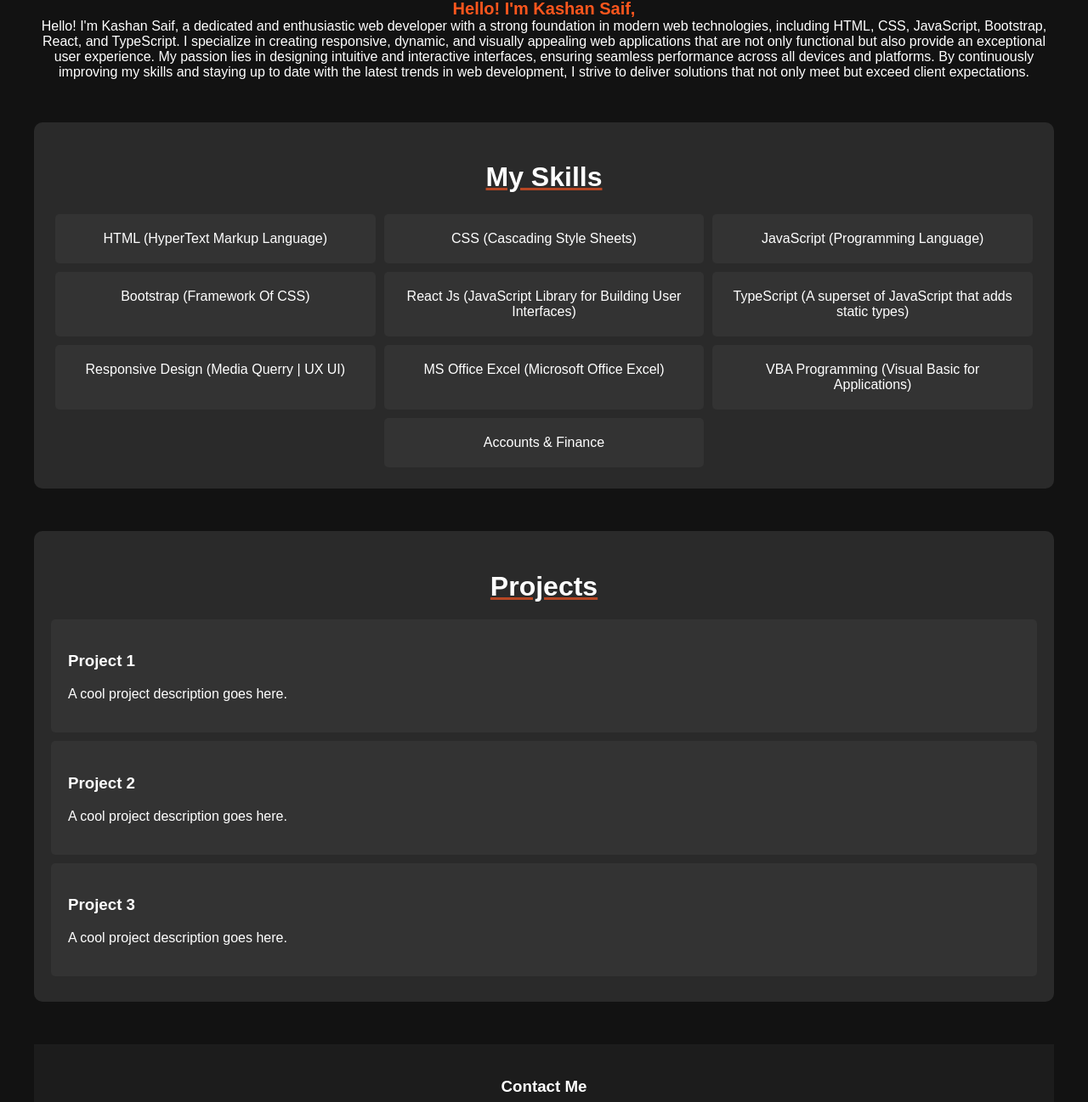
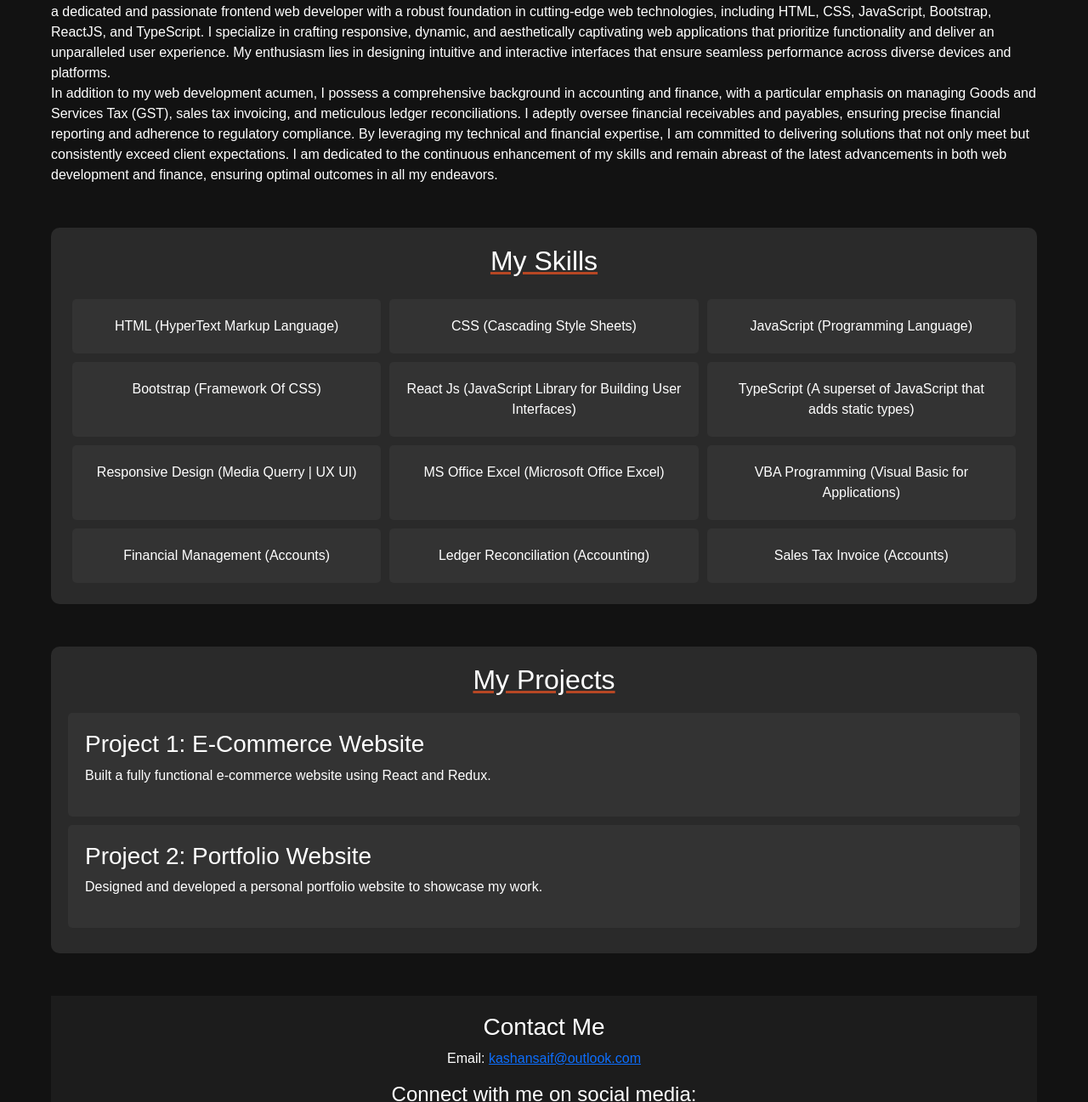
Before and after one commit to kashansaif/MyBasicPortfolio, a plain HTML site: page index.html in a window 1280 px wide. Shown: the part 556-1853 px from the top of the page at 85% size. Drawn offline with nearby package versions, Linux system fonts and the light colour scheme.

Commit message:
Update index.html

```diff
--- a/index.html
+++ b/index.html
@@ -4,6 +4,12 @@
     <meta charset="UTF-8" />
     <meta name="viewport" content="width=device-width, initial-scale=1.0" />
     <title>Kashan Saif's Portfolio</title>
+    <link
+      href="https://cdn.jsdelivr.net/npm/bootstrap@5.3.3/dist/css/bootstrap.min.css"
+      rel="stylesheet"
+      integrity="sha384-QWTKZyjpPEjISv5WaRU9OFeRpok6YctnYmDr5pNlyT2bRjXh0JMhjY6hW+ALEwIH"
+      crossorigin="anonymous"
+    />
     <style>
       /* General Styles */
       body {
@@ -115,6 +121,7 @@
         opacity: 1;
         transform: translateY(0);
       }
+
       .introduction-section strong {
         font-size: 20px;
         display: block;
@@ -124,10 +131,21 @@
       .introduction-section p {
         text-align: center;
       }
+
       @media (max-width: 576px) {
         .skill-card {
           flex: 0 0 100%;
         }
+      }
+
+      /* Social Links Style */
+      .social-link {
+        color: #ff5722; /* Change this to match your theme */
+        text-decoration: none;
+      }
+
+      .social-link:hover {
+        text-decoration: underline;
       }
     </style>
   </head>
@@ -139,7 +157,10 @@
           <img src="kashan.jpg" alt="Kashan Saif" class="profile-pic" />
           <div class="header-text">
             <h1 class="title">Kashan Saif</h1>
-            <p class="subtitle">Frontend Web Developer |<br> Accounts & Finance Manager</p>
+            <p class="subtitle">
+              Frontend Web Developer |<br />
+              Accounts & Finance Manager
+            </p>
             <a href="#skills" class="cta-button">Explore My Skills</a>
           </div>
         </div>
@@ -148,14 +169,19 @@
       <!-- Introduction Section -->
       <section id="introduction" class="introduction-section fade-in">
         <h2 class="section-title">Introduction</h2>
-        <p>
-          <strong>Hello! I'm Kashan Saif,</strong> Hello! I'm Kashan Saif, a dedicated and enthusiastic web developer
-          with a strong foundation in modern web technologies, including HTML, CSS, JavaScript, Bootstrap, React, and
-          TypeScript. I specialize in creating responsive, dynamic, and visually appealing web applications that are not
-          only functional but also provide an exceptional user experience. My passion lies in designing intuitive and
-          interactive interfaces, ensuring seamless performance across all devices and platforms. By continuously
-          improving my skills and staying up to date with the latest trends in web development, I strive to deliver
-          solutions that not only meet but exceed client expectations.
+        <p class="text-start">
+          <strong>Hey! I'm Kashan Saif,</strong>a dedicated and passionate frontend web developer with a robust
+          foundation in cutting-edge web technologies, including HTML, CSS, JavaScript, Bootstrap, ReactJS, and
+          TypeScript. I specialize in crafting responsive, dynamic, and aesthetically captivating web applications that
+          prioritize functionality and deliver an unparalleled user experience. My enthusiasm lies in designing
+          intuitive and interactive interfaces that ensure seamless performance across diverse devices and platforms.<br />
+          In addition to my web development acumen, I possess a comprehensive background in accounting and finance, with
+          a particular emphasis on managing Goods and Services Tax (GST), sales tax invoicing, and meticulous ledger
+          reconciliations. I adeptly oversee financial receivables and payables, ensuring precise financial reporting
+          and adherence to regulatory compliance. By leveraging my technical and financial expertise, I am committed to
+          delivering solutions that not only meet but consistently exceed client expectations. I am dedicated to the
+          continuous enhancement of my skills and remain abreast of the latest advancements in both web development and
+          finance, ensuring optimal outcomes in all my endeavors.
         </p>
       </section>
 
@@ -172,27 +198,22 @@
           <div class="skill-card">Responsive Design <span>(Media Querry | UX UI)</span></div>
           <div class="skill-card">MS Office Excel <span>(Microsoft Office Excel)</span></div>
           <div class="skill-card">VBA Programming <span>(Visual Basic for Applications)</span></div>
-          <div class="skill-card">Accounts & Finance <span></span></div>
-
+          <div class="skill-card">Financial Management <span>(Accounts)</span></div>
+          <div class="skill-card">Ledger Reconciliation <span>(Accounting)</span></div>
+          <div class="skill-card">Sales Tax Invoice <span>(Accounts)</span></div>
         </div>
       </section>
 
       <!-- Projects Section -->
-      <section class="projects-section fade-in">
-        <h2 class="section-title">Projects</h2>
-        <div class="projects">
-          <div class="project-card">
-            <h3>Project 1</h3>
-            <p>A cool project description goes here.</p>
-          </div>
-          <div class="project-card">
-            <h3>Project 2</h3>
-            <p>A cool project description goes here.</p>
-          </div>
-          <div class="project-card">
-            <h3>Project 3</h3>
-            <p>A cool project description goes here.</p>
-          </div>
+      <section id="projects" class="projects-section fade-in">
+        <h2 class="section-title">My Projects</h2>
+        <div class="project-card">
+          <h3>Project 1: E-Commerce Website</h3>
+          <p>Built a fully functional e-commerce website using React and Redux.</p>
+        </div>
+        <div class="project-card">
+          <h3>Project 2: Portfolio Website</h3>
+          <p>Designed and developed a personal portfolio website to showcase my work.</p>
         </div>
       </section>
 
@@ -200,28 +221,21 @@
       <footer class="footer">
         <h3>Contact Me</h3>
         <p>Email: <a href="mailto:kashansaif@outlook.com">kashansaif@outlook.com</a></p>
+        <h4>Connect with me on social media:</h4>
+        <div>
+          <a href="https://github.com/kashansaif" target="_blank" class="social-link">GitHub</a> |
+          <a href="https://linkedin.com/in/kashansaif" target="_blank" class="social-link">LinkedIn</a> |
+          <a href="https://facebook.com/Muhammadkashansaif" target="_blank" class="social-link">Facebook</a>
+        </div>
       </footer>
     </div>
 
-    <!-- Internal JavaScript -->
     <script>
+      // Fade-in effect
       document.addEventListener("DOMContentLoaded", function () {
-        const elements = document.querySelectorAll(".fade-in");
-
-        const observer = new IntersectionObserver(
-          (entries, observer) => {
-            entries.forEach((entry) => {
-              if (entry.isIntersecting) {
-                entry.target.classList.add("appear");
-                observer.unobserve(entry.target); // Stop observing once element is visible
-              }
-            });
-          },
-          { threshold: 0.1 }
-        );
-
-        elements.forEach((element) => {
-          observer.observe(element);
+        const fadeIns = document.querySelectorAll(".fade-in");
+        fadeIns.forEach((element) => {
+          element.classList.add("appear");
         });
       });
     </script>
```
